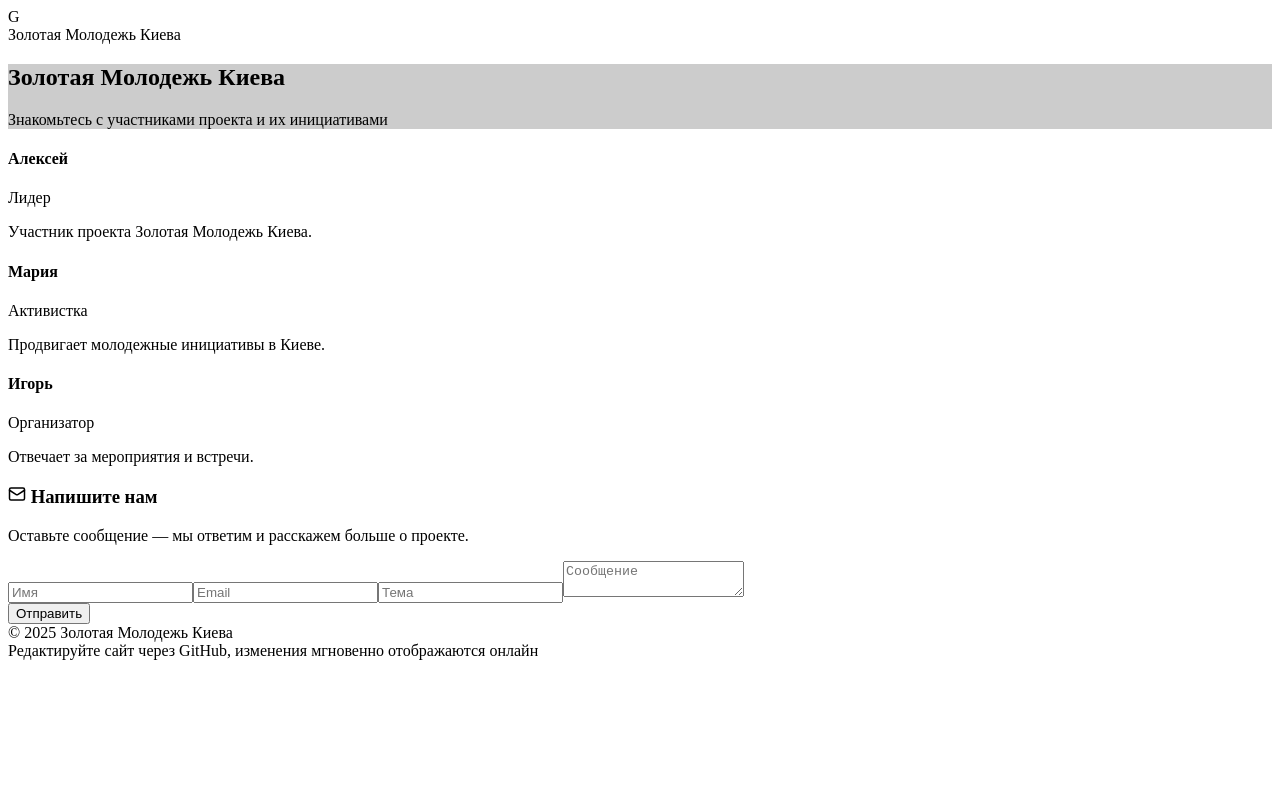
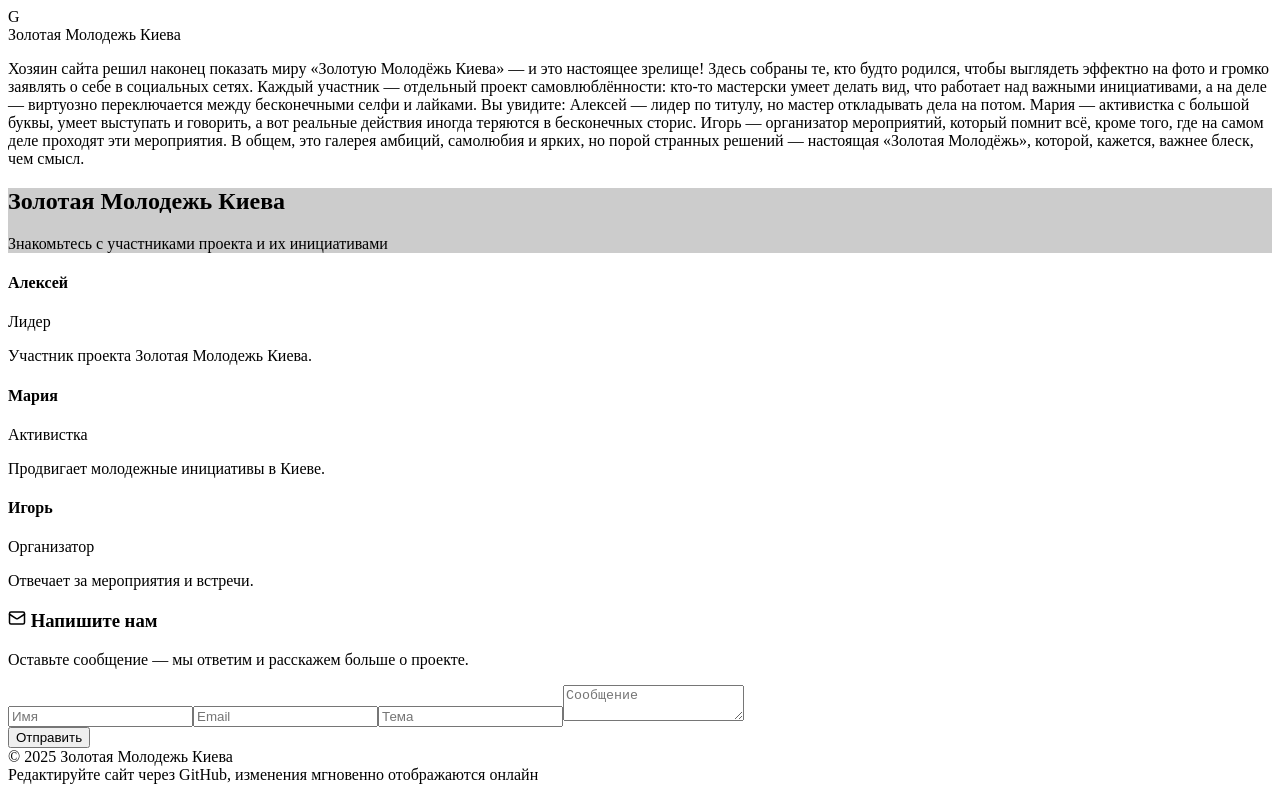
Before and after one commit to 4xsttqxnkh-afk/goldchildrenkiev, a React (Vite) app: page / in a window 1280 px wide. Built offline with nearby package versions, Linux system fonts and the light colour scheme; the HTML template or start-up script is replaced by a standard one.

Commit message:
Update App.jsx

```diff
--- a/src/App.jsx
+++ b/src/App.jsx
@@ -4,7 +4,7 @@ import { Mail } from 'lucide-react';
 // Компонент для отображения участника Золотой Молодежи Киева
 function MemberCard({ name, role, img, description }) {
   return (
-    <div className="bg-white rounded-xl shadow overflow-hidden">
+    <div className="bg-white rounded-xl shadow overflow-hidden hover:scale-105 transition-transform duration-300">
       <div className="h-56 bg-gray-200 bg-center bg-cover" style={{ backgroundImage: `url(${img})` }}></div>
       <div className="p-4 text-sm text-gray-700">
         <h4 className="font-semibold mb-1">{name}</h4>
@@ -22,6 +22,8 @@ export default function App() {
     { name: 'Игорь', role: 'Организатор', description: 'Отвечает за мероприятия и встречи.', img: 'https://via.placeholder.com/400x300?text=Igor' }
   ];
 
+  const sarcasmText = `Хозяин сайта решил наконец показать миру «Золотую Молодёжь Киева» — и это настоящее зрелище! Здесь собраны те, кто будто родился, чтобы выглядеть эффектно на фото и громко заявлять о себе в социальных сетях. Каждый участник — отдельный проект самовлюблённости: кто-то мастерски умеет делать вид, что работает над важными инициативами, а на деле — виртуозно переключается между бесконечными селфи и лайками. Вы увидите: Алексей — лидер по титулу, но мастер откладывать дела на потом. Мария — активистка с большой буквы, умеет выступать и говорить, а вот реальные действия иногда теряются в бесконечных сторис. Игорь — организатор мероприятий, который помнит всё, кроме того, где на самом деле проходят эти мероприятия. В общем, это галерея амбиций, самолюбия и ярких, но порой странных решений — настоящая «Золотая Молодёжь», которой, кажется, важнее блеск, чем смысл.`;
+
   return (
     <div className="min-h-screen bg-gradient-to-b from-white to-gray-50 text-gray-800">
       {/* Header */}
@@ -32,9 +34,16 @@ export default function App() {
         </div>
       </header>
 
+      {/* Sarcasm intro */}
+      <section className="max-w-4xl mx-auto px-6 py-10 bg-yellow-50 border-l-4 border-yellow-400 rounded-xl shadow-md">
+        <p className="text-gray-800 text-lg leading-relaxed whitespace-pre-line">
+          {sarcasmText}
+        </p>
+      </section>
+
       {/* Hero */}
       <section
-        className="w-full h-[70vh] bg-cover bg-center flex items-end justify-start p-10"
+        className="w-full h-[50vh] bg-cover bg-center flex items-end justify-start p-10 mt-6"
         style={{ backgroundImage: "url('https://via.placeholder.com/1600x900?text=Golden+Youth+Kiev')" }}
       >
         <div className="bg-white/80 backdrop-blur-sm p-6 rounded-xl max-w-md">
```
